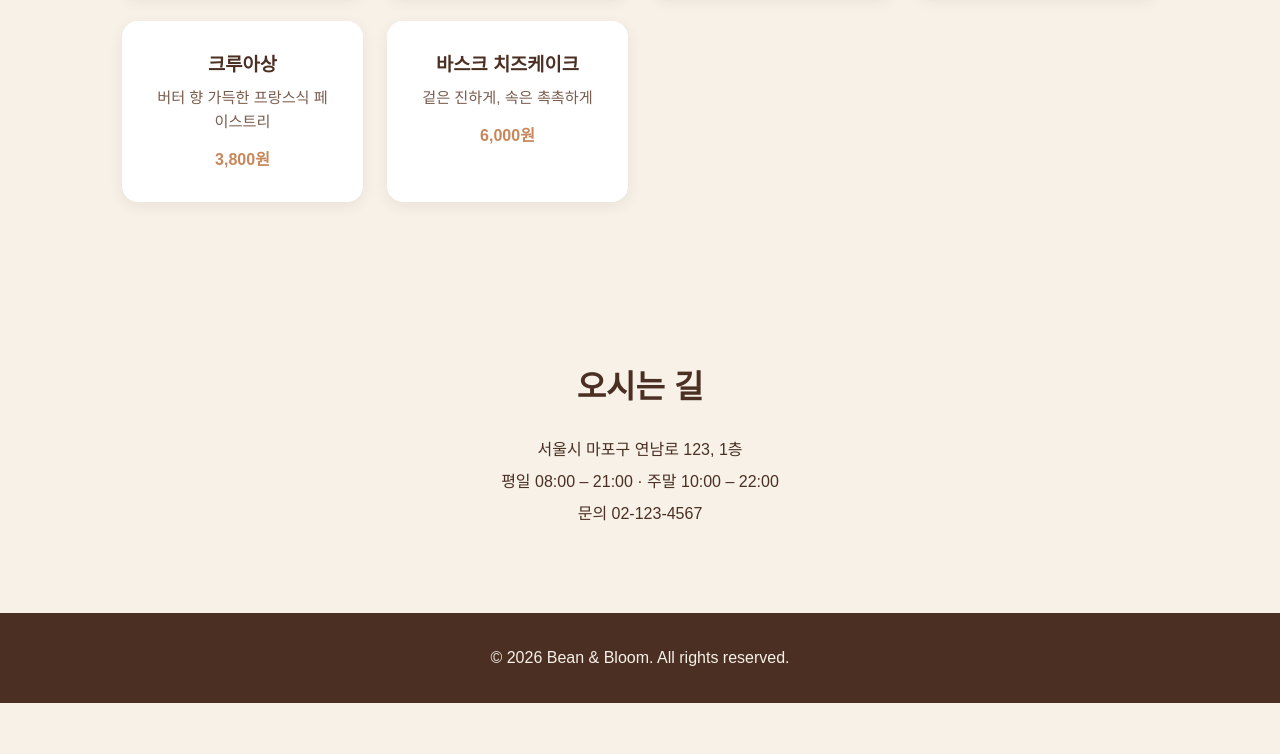
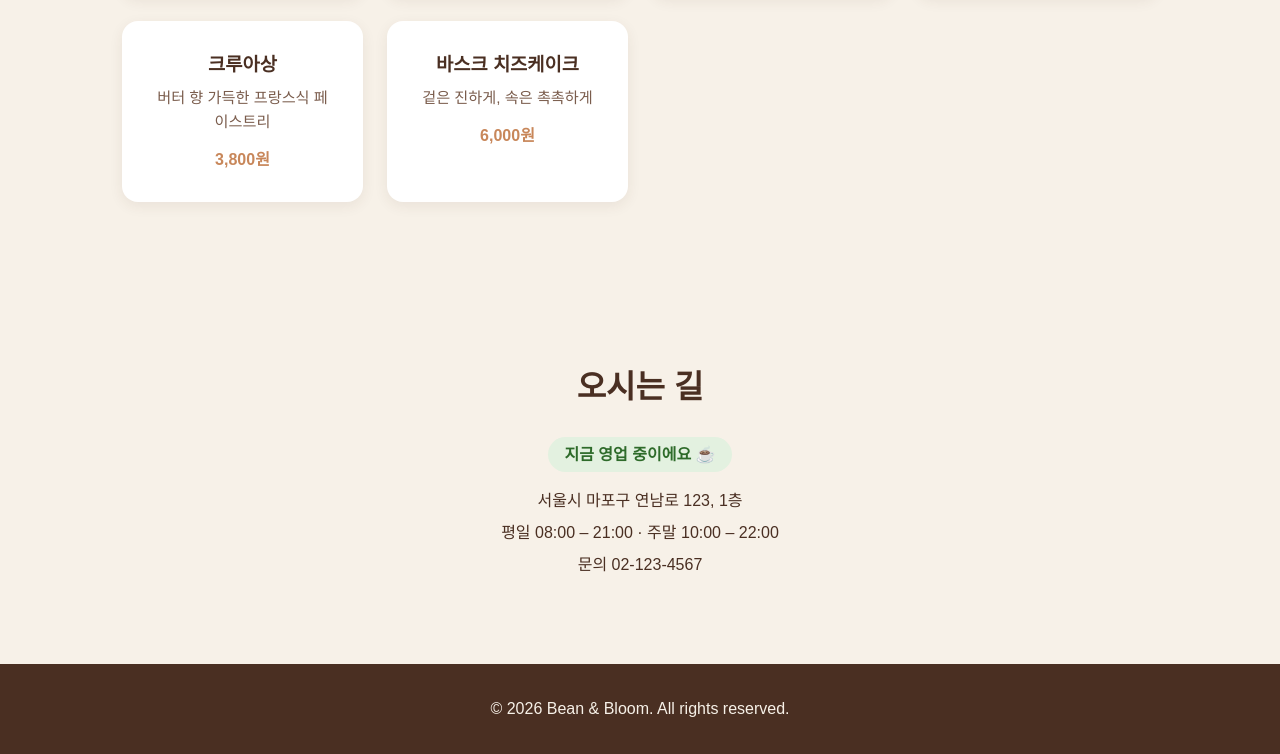
Before and after one commit to cocopop9/cafe-landing, a plain HTML site: page index.html in a window 1280 px wide. Shown: the part 1517-2271 px from the top of the page. Before the commit the page ends 2220 px from the top, so only its background shows below. Drawn offline with Linux system fonts and the light colour scheme.

Commit message:
Add script.js with scroll effects and open status
- Nav shadow on scroll and fade-in reveal for sections
- Show open/closed status based on business hours

Co-Authored-By: Claude Opus 5.5 <noreply@anthropic.com>

```diff
--- a/index.html
+++ b/index.html
@@ -49,6 +49,7 @@
 
   <section id="visit" class="visit">
     <h2>오시는 길</h2>
+    <p id="open-status" class="open-status"></p>
     <p>서울시 마포구 연남로 123, 1층</p>
     <p>평일 08:00 – 21:00 · 주말 10:00 – 22:00</p>
     <p>문의 02-123-4567</p>
@@ -57,5 +58,7 @@
   <footer>
     <p>&copy; 2026 Bean &amp; Bloom. All rights reserved.</p>
   </footer>
+
+  <script src="script.js"></script>
 </body>
 </html>
--- /dev/null
+++ b/script.js
@@ -0,0 +1,39 @@
+// 스크롤하면 네비게이션 바에 그림자 표시
+const nav = document.querySelector(".nav");
+window.addEventListener("scroll", () => {
+  nav.classList.toggle("scrolled", window.scrollY > 10);
+});
+
+// 화면에 들어오는 요소를 부드럽게 나타내기
+const revealTargets = document.querySelectorAll("section h2, .feature, .menu-item, .visit p");
+revealTargets.forEach((el) => el.classList.add("reveal"));
+
+const observer = new IntersectionObserver(
+  (entries) => {
+    entries.forEach((entry) => {
+      if (entry.isIntersecting) {
+        entry.target.classList.add("visible");
+        observer.unobserve(entry.target);
+      }
+    });
+  },
+  { threshold: 0.15 }
+);
+revealTargets.forEach((el) => observer.observe(el));
+
+// 현재 시간 기준 영업 상태 표시 (평일 08–21시, 주말 10–22시)
+function updateOpenStatus() {
+  const now = new Date();
+  const day = now.getDay();
+  const isWeekend = day === 0 || day === 6;
+  const [open, close] = isWeekend ? [10, 22] : [8, 21];
+  const hour = now.getHours() + now.getMinutes() / 60;
+  const isOpen = hour >= open && hour < close;
+
+  const status = document.getElementById("open-status");
+  status.textContent = isOpen ? "지금 영업 중이에요 ☕" : "지금은 영업 시간이 아니에요";
+  status.className = isOpen ? "open-status open" : "open-status closed";
+}
+
+updateOpenStatus();
+setInterval(updateOpenStatus, 60 * 1000);
--- a/style.css
+++ b/style.css
@@ -77,6 +77,22 @@ section h2 { font-size: 2rem; margin-bottom: 1.5rem; }
 
 .visit p { margin-bottom: 0.4rem; }
 
+.nav { transition: box-shadow 0.3s; }
+.nav.scrolled { box-shadow: 0 2px 12px rgba(74, 47, 34, 0.12); }
+
+.reveal { opacity: 0; transform: translateY(24px); transition: opacity 0.6s, transform 0.6s; }
+.reveal.visible { opacity: 1; transform: none; }
+
+.open-status {
+  display: inline-block;
+  padding: 0.3rem 1rem;
+  border-radius: 999px;
+  font-weight: 600;
+  margin-bottom: 1rem !important;
+}
+.open-status.open { background: #e3f1e0; color: #2e6b2a; }
+.open-status.closed { background: #f3e2dc; color: #8a3b22; }
+
 footer { text-align: center; padding: 2rem; background: var(--brown); color: var(--cream); }
 
 @media (max-width: 600px) {
```
